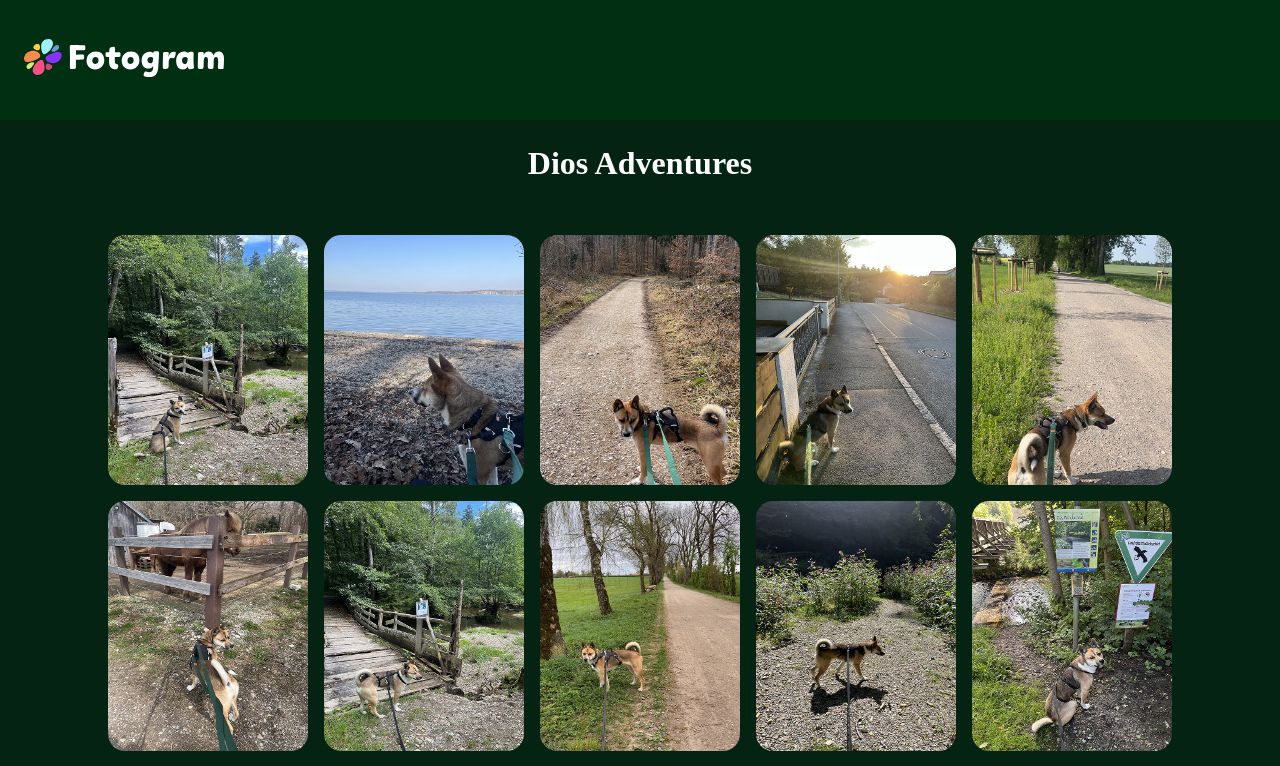
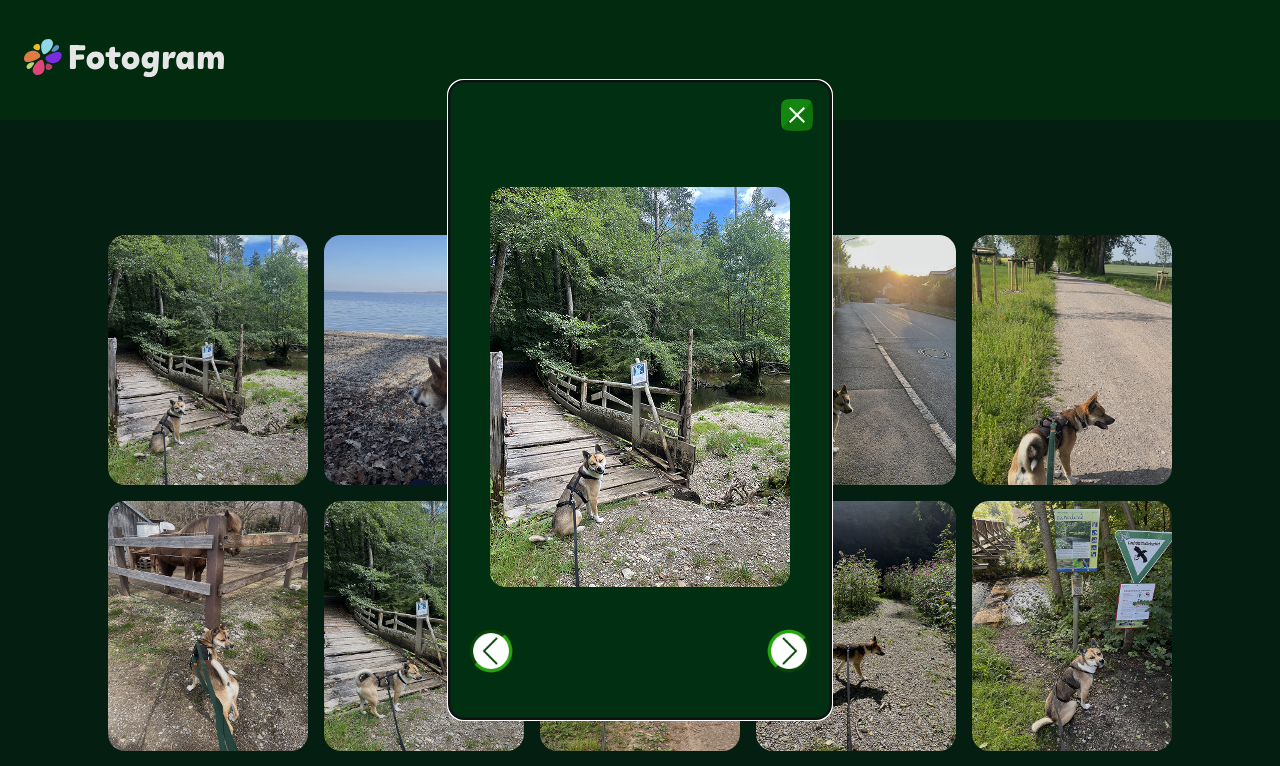
Before and after one commit to NadineJuliana/Fotogram, a plain HTML site: page index.html in a window 1280 px wide. Both pictures are taken after a click on the picture 208 px from the left and 360 px from the top of the page. Shown: the top 766 px of the page. Drawn offline with Linux system fonts and the light colour scheme.

Commit message:
sytled dialog and changed onclick from html into js

```diff
--- a/index.html
+++ b/index.html
@@ -18,7 +18,7 @@
 
         <h1>Dios Adventures</h1>
 
-        <section id="DioGallery" onclick="openDialog()">
+        <section id="DioGallery">
             <!-- img -->
         </section>
 
@@ -27,7 +27,11 @@
                 <h2></h2>
                 <img class="DialogCloseButton" onclick="closeDialog()" src="img/close.png" alt="Close Button">
             </header>
-            <section id="BigImg"></section>
+
+            <section id="DialogImg">
+                <!-- img -->
+            </section>
+
             <footer id="FooterDialog">
                 <img class="DialogNavButton" src="img/arrow-left.png" alt="Arrow Left">
                 <img class="DialogNavButton" src="img/arrow-right.png" alt="Arrow Right">
--- a/styles/style.css
+++ b/styles/style.css
@@ -64,13 +64,30 @@ h1 {
     color: var(--white);
 }
 
+
+/* Dialog */
 #DialogShowImg {
-    height: 300px;
-    width: 350px;
+    height: 80dvh;
+    width: 30dvw;
     background: var(--light-green);
+    border-radius: 15px;
+    border-color: var(--dark-green);
+    box-sizing: border-box;
+}
+
+#DialogImg {
+    display: flex;
+    justify-content: center;
+    align-items: center;
+    padding: 8px;
+}
+
+#DialogImg img {
+    border-radius: 15px;
 }
 
 #HeaderDialog {
+    height: 80px;
     display: flex;
     justify-content: end;
 }
@@ -81,6 +98,7 @@ h1 {
 }
 
 #FooterDialog {
+    height: 80px;
     display: flex;
     justify-content: space-between;
     align-items: end;
```
